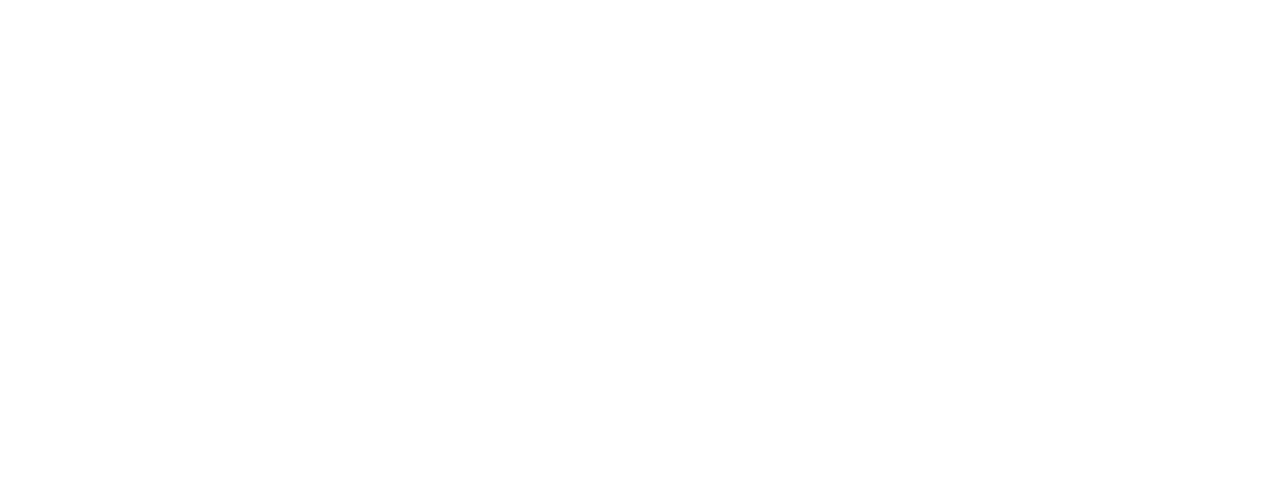
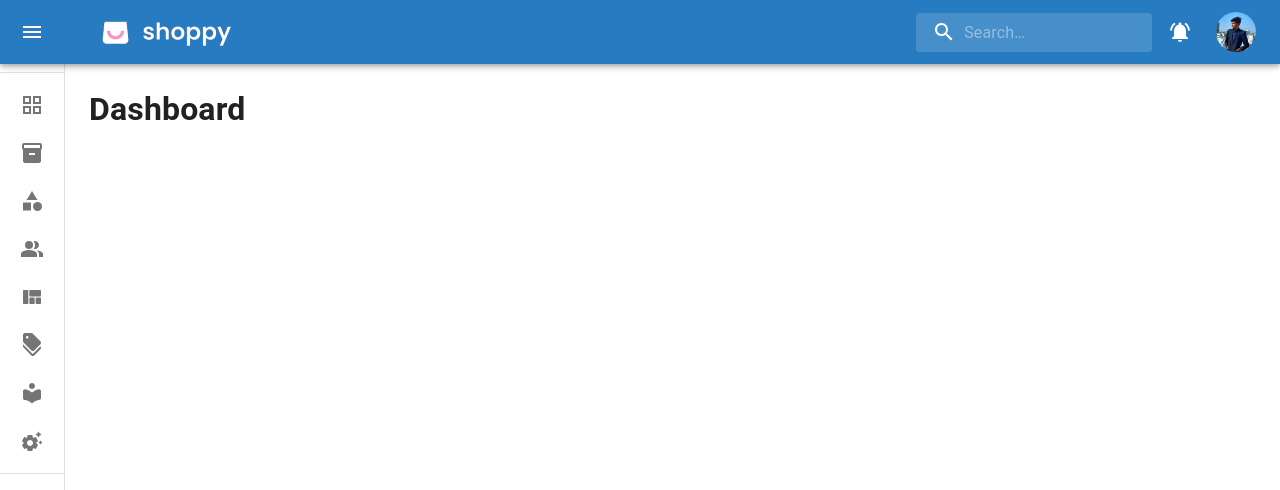
Before and after one commit to Pratik15nov/FEA_Admin_panel, a React (Create React App) app: page /dashboard in a window 1280 px wide. Before the commit this address had no page. Shown: the top 490 px of the page. Built offline with nearby package versions, Linux system fonts and the light colour scheme.

Commit message:
"added children props"

```diff
--- a/src/App.js
+++ b/src/App.js
@@ -3,7 +3,8 @@
 import { ThemeProvider } from "@mui/material/styles";
 import theme from "./theme";
 import Login from "./components/Login";
-import Navbar from "./components/Navbar";
+import Layout from "./components/Layout";
+import Dashboard from './components/Dashboard';
 
 function App() {
   return (
@@ -11,7 +12,11 @@
       <BrowserRouter>
         <Routes>
           <Route exact path="/" element={<Login />} />
-          <Route exact path="/Navbar" element={<Navbar />} />
+          <Route exact path="/dashboard" element={
+            <Layout>
+              <Dashboard/>
+            </Layout>
+          } />
         </Routes>
       </BrowserRouter>
     </ThemeProvider>
--- /dev/null
+++ b/src/components/Dashboard/index.jsx
@@ -0,0 +1,6 @@
+
+export default function Dashboard() {
+    return (
+        <h1>Dashboard</h1>
+    )
+}
--- a/src/components/Navbar/index.jsx
+++ b/src/components/Layout/index.jsx
@@ -95,7 +95,7 @@
   }),
 }));
 
-export default function MiniDrawer() {
+export default function MiniDrawer(props) {
 
   const [open, setOpen] = React.useState(false);
 
@@ -369,8 +369,10 @@
         </List>
         <Divider />
       </Drawer>
-      <Box component="main" sx={{ flexGrow: 1, p: 3 }}>
-        <DrawerHeader />
+      <Box component="main" sx={{ flexGrow: 1, p: '64px 24px 24px 24px'}}>
+        {props.children}
+        {/* <DrawerHeader />
+         */}
       </Box>
     </Box>
   );
```
Also changed, not shown: src/components/Layout/Layout.style.jsx (renamed from src/components/Navbar/Navbar.style.jsx).
